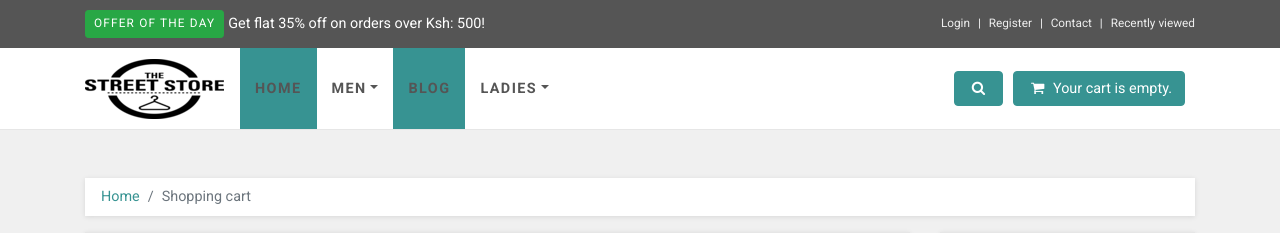
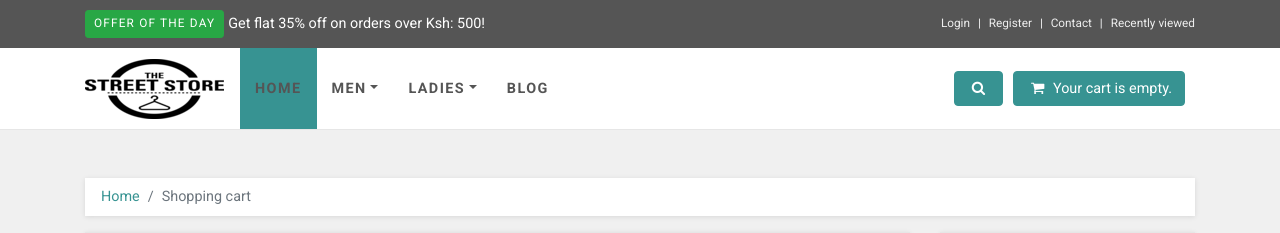
Before and after one commit to munyuaDeveloper/ClothStore, a Django app: page /cart/ in a window 1280 px wide. Shown: the top 233 px of the page. Run offline with Django 3.2, Linux system fonts and the light colour scheme; some libraries are stand-ins or nearby versions.

Commit message:
added blog link at the menu

```diff
--- a/templates/base.html
+++ b/templates/base.html
@@ -167,7 +167,6 @@
                             </li>
                         </ul>
                     </li>
-                    <li class="nav-item"><a href="{% url 'post_list' %}" class="nav-link active">Blog</a></li>
                     <li class="nav-item dropdown menu-large">
                         <a href="#" data-toggle="dropdown" data-hover="dropdown" data-delay="200"
                            class="dropdown-toggle nav-link">Ladies<b class="caret"></b></a>
@@ -238,6 +237,7 @@
                             </li>
                         </ul>
                     </li>
+                    <li class="nav-item"><a href="{% url 'post_list' %}" class="nav-link">Blog</a></li>
                 </ul>
                 <div class="navbar-buttons d-flex justify-content-end">
                     <!-- /.nav-collapse-->
```
Also changed, not shown: other parts of templates/base.html (+3 -3 lines).
